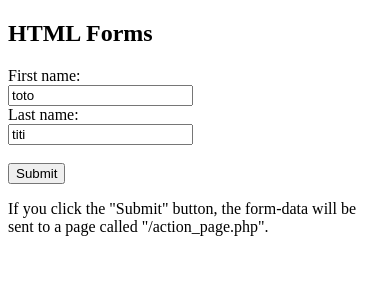
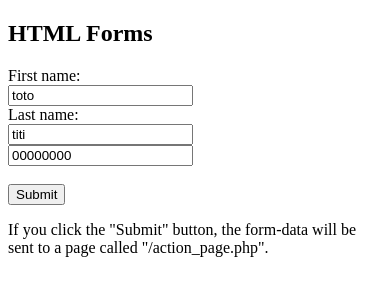
Before and after one commit to Thierry2023/deploy_users, a plain HTML site: page index.html in a window 390 px wide. Drawn offline with Linux system fonts and the light colour scheme.

Commit message:
add mobile phone in form

```diff
--- a/index.html
+++ b/index.html
@@ -10,7 +10,9 @@
   <br>
   Last name:<br>
   <input type="text" name="lastname" value="titi">
-  <br><br>
+  <br>
+  <input type="text" name="telephone" value="00000000">
+ <br><br>
   <input type="submit" value="Submit">
 </form>
 
```
